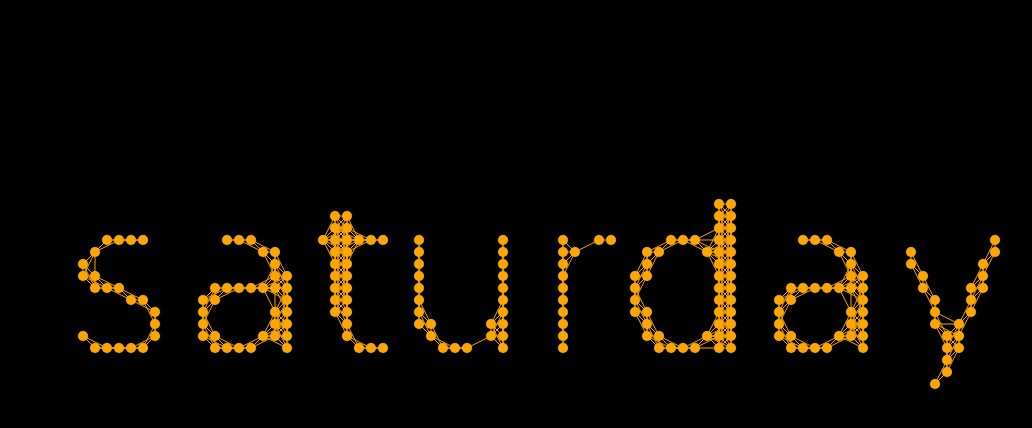
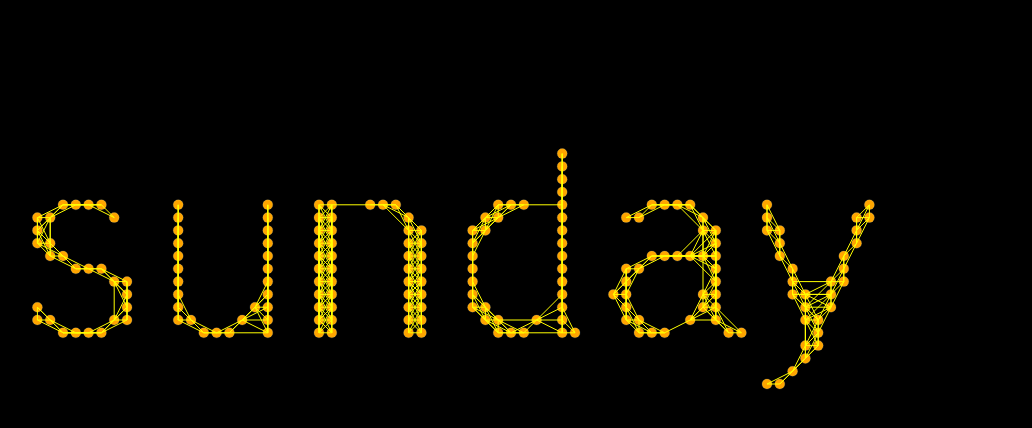
Before and after one commit to viet-v/particle-text, a plain HTML site: page index.html in a window 1280 px wide. Shown: the whole page, without its empty margins (193-1225 px from the left). Drawn offline with Linux system fonts and the light colour scheme.

Commit message:
Aligning particle text at center, figured out textAlign-left and textBaseline-top, set original text at top left corner then adjust proportionally, still working. Making progress.

```diff
--- a/script.js
+++ b/script.js
@@ -1,18 +1,21 @@
 const canvas = document.getElementById("canvas1");
 const ctx = canvas.getContext("2d");
 let particlesArray = [];
-let adjustX = -8;
-let adjustY = -30;
-let textSize = canvas.width / 25;
+let adjustX = 0;
+let adjustY = 0;
+let textX = 0;
+let textY = 0;
 
 canvas.width = window.innerWidth;
 canvas.height = window.innerHeight;
 
+
 window.addEventListener("resize", function() {
     canvas.width = window.innerWidth;
     canvas.height = window.innerHeight;
+})
 
-})
+let textSize = canvas.width / 100;
 
 const mouse = {
     x: undefined,
@@ -28,13 +31,16 @@ canvas.addEventListener("click", function(event) {
 canvas.addEventListener("mousemove", function(event) {
     mouse.x = event.x;
     mouse.y = event.y;
-
 })
 
 ctx.fillStyle = "white";
-ctx.font = "18px Verdana";
-ctx.fillText("saturday", 30, 60);
+ctx.font = "21px sans-serif";
+ctx.textAlign = "left";
+ctx.textBaseline = "top";
+ctx.fillText("sunday", (canvas.width/6)/textSize, (canvas.height/6)/textSize);
+
 const textCoordinates = ctx.getImageData(0, 0, canvas.width, canvas.height);
+
 
 class Particle {
     constructor(x, y) {
@@ -90,6 +96,7 @@ function init() {
             if (textCoordinates.data[(y * 4 * textCoordinates.width) + (x * 4) + 3] > 200) {
                 let positionX = x + adjustX;
                 let positionY = y + adjustY;
+                console.log(positionX, positionY)
                 particlesArray.push(new Particle(positionX * textSize, positionY * textSize));
             }
         }
@@ -118,14 +125,14 @@ function handleParticles() {
     }
 }
 
-function connect() {
+function connectParticles() {
     for (i = 0; i < particlesArray.length; i++) {
         for (j = i; j < particlesArray.length; j++) {
             let dx = particlesArray[i].x - particlesArray[j].x;
             let dy = particlesArray[i].y - particlesArray[j].y;
             let distance = Math.sqrt(dx * dx + dy * dy);
-            if (distance < 30) {
-                ctx.strokeStyle = "orange";
+            if (distance < 40) {
+                ctx.strokeStyle = "yellow";
                 ctx.lineWidth = 1;
                 ctx.beginPath(); // Start a new path
                 ctx.moveTo(particlesArray[i].x, particlesArray[i].y); // Move the pen to
@@ -141,7 +148,7 @@ function connect() {
 function animate() {
     ctx.clearRect(0, 0, canvas.width, canvas.height);
     handleParticles();
-    connect();
+    connectParticles();
     requestAnimationFrame(animate);
 }
 animate();
--- a/style.css
+++ b/style.css
@@ -10,6 +10,7 @@ body{
 }
 
 #canvas1 {
+    /* background: rgba(0, 0, 0, 0.6); */
     position: absolute;
     width: 100%;
     /* height: 100%; */
```
